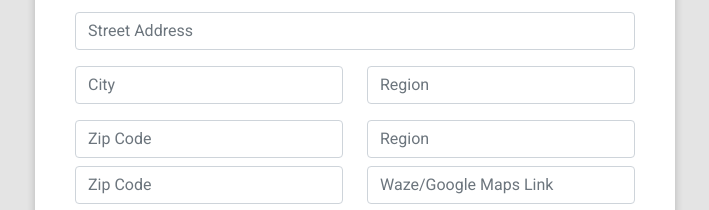
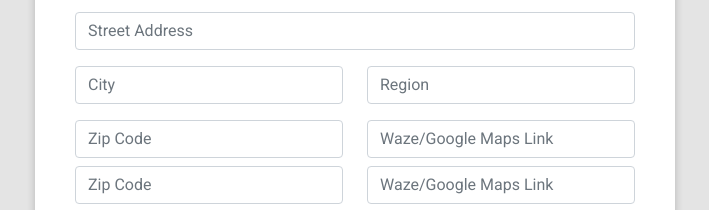
Before and after one commit to FonzyLima/buendia-estates-website, a Next.js app: page /sellproperties in a window 1280 px wide. Shown: the part 945-1155 px from the top of the page, without its empty margins (285-994 px from the left). Built offline with nearby package versions, Linux system fonts and the light colour scheme; some icons are missing.

Commit message:
Update sellproperties.js

```diff
--- a/pages/sellproperties.js
+++ b/pages/sellproperties.js
@@ -167,10 +167,6 @@ const Sellproperties = () => {
                       name="mapsLink"
                       className="form-control"
                       placeholder="Waze/Google Maps Link"
-                      type="text"
-                      id="region"
-                      className="form-control"
-                      placeholder="Region"
                     />
                   </div>
                 </div>
```
